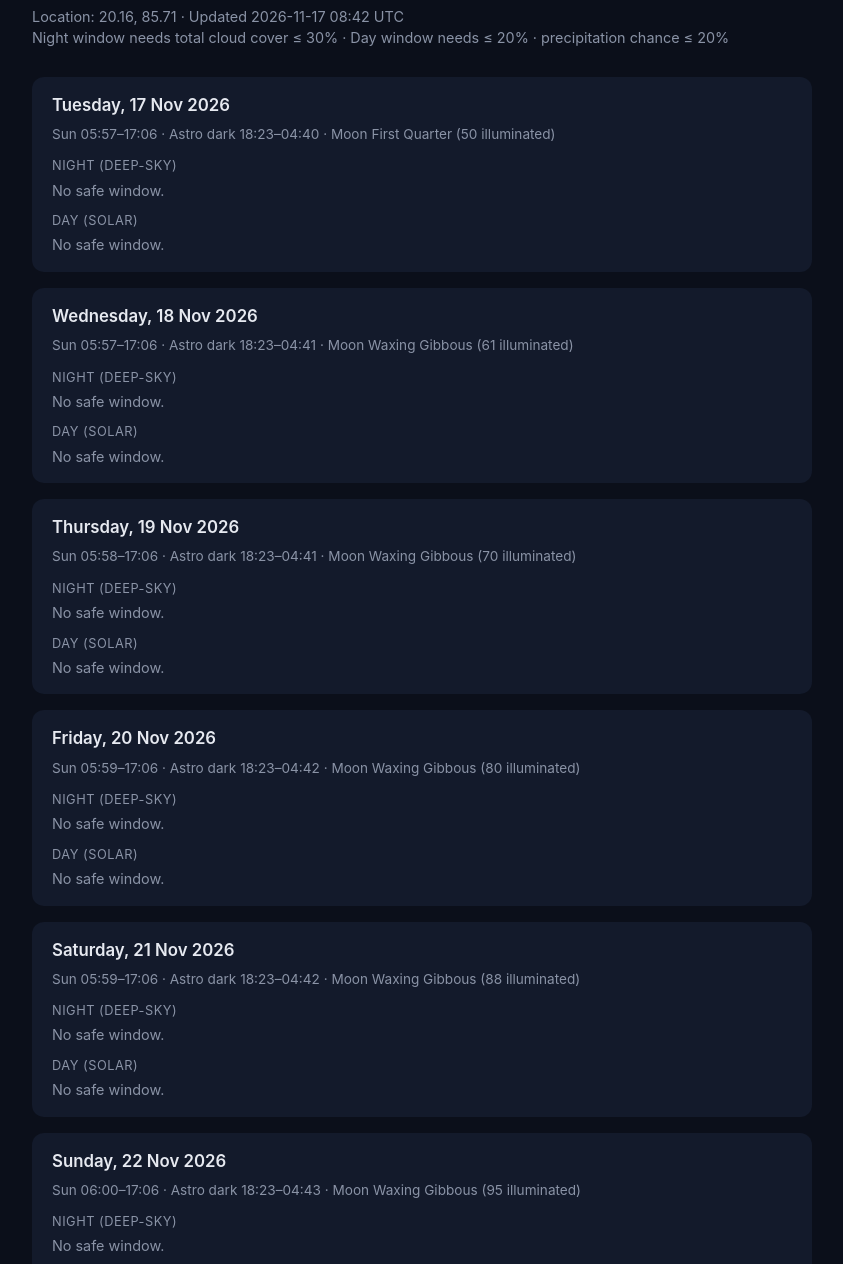
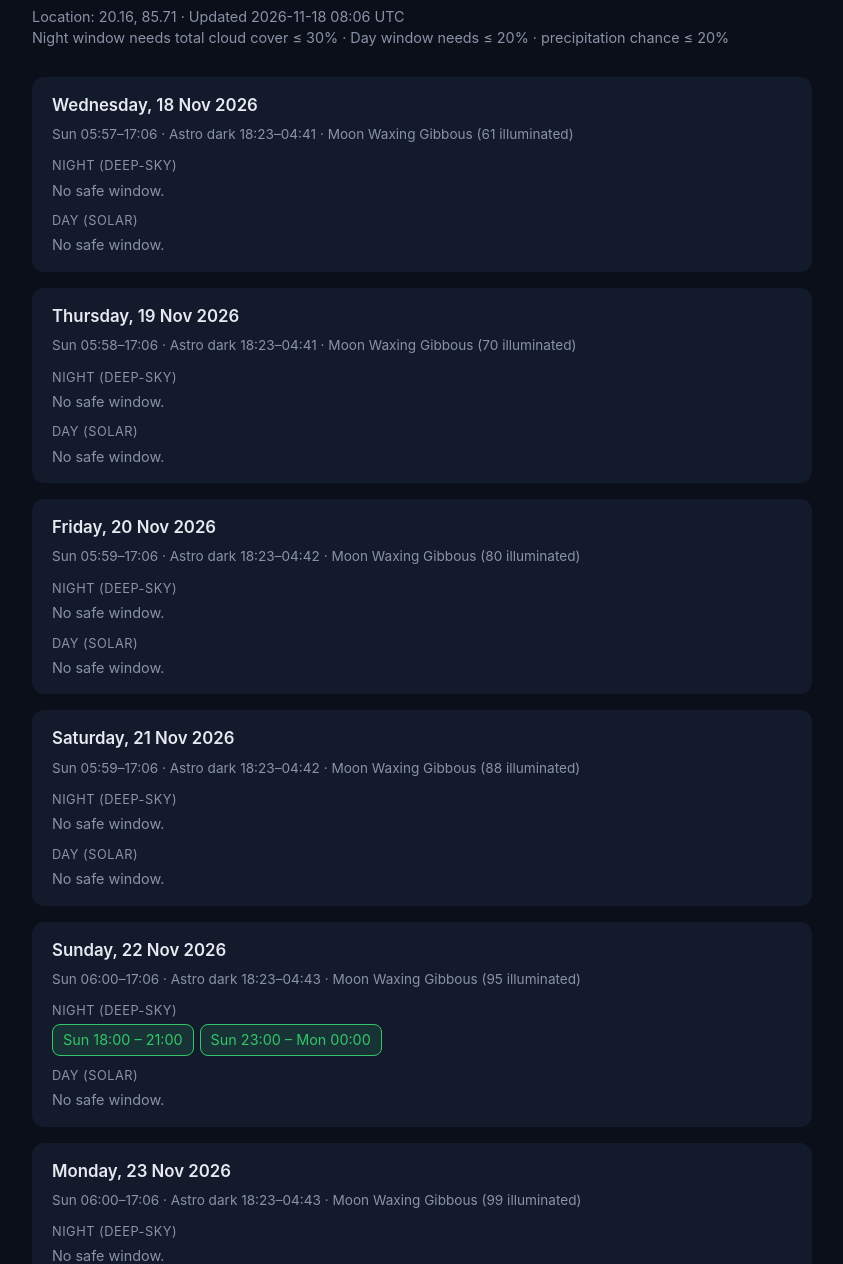
Before and after one commit to tron-sodashi/astro-window-checker, a plain HTML site: page docs/index.html in a window 1280 px wide. Shown: the part 71-1335 px from the top of the page, without its empty margins (218-1061 px from the left). Drawn offline with Linux system fonts and the light colour scheme.

Commit message:
Update astronomy forecast

```diff
--- a/docs/index.html
+++ b/docs/index.html
@@ -53,25 +53,9 @@
 <body>
   <h1>Astronomy window forecast</h1>
   <div class="subtitle">
-    Location: 20.16, 85.71 &middot; Updated 2026-11-17 08:42 UTC<br>
+    Location: 20.16, 85.71 &middot; Updated 2026-11-18 08:06 UTC<br>
     Night window needs total cloud cover ≤ 30% &middot;
     Day window needs ≤ 20% &middot; precipitation chance ≤ 20%
-  </div>
-
-  <div class="day-card">
-    <div class="day-title">Tuesday, 17 Nov 2026</div>
-    <div class="day-meta">
-      Sun 05:57–17:06 &middot; Astro dark 18:23–04:40 &middot;
-      Moon First Quarter (50 illuminated)
-    </div>
-    <div class="session">
-      <div class="session-label">Night (deep-sky)</div>
-      <div class="none">No safe window.</div>
-    </div>
-    <div class="session">
-      <div class="session-label">Day (solar)</div>
-      <div class="none">No safe window.</div>
-    </div>
   </div>
 
   <div class="day-card">
@@ -146,7 +130,7 @@
     </div>
     <div class="session">
       <div class="session-label">Night (deep-sky)</div>
-      <div class="none">No safe window.</div>
+      <span class="window">Sun 18:00 – 21:00</span><span class="window">Sun 23:00 – Mon 00:00</span>
     </div>
     <div class="session">
       <div class="session-label">Day (solar)</div>
@@ -170,6 +154,22 @@
     </div>
   </div>
 
+  <div class="day-card">
+    <div class="day-title">Tuesday, 24 Nov 2026</div>
+    <div class="day-meta">
+      Sun 06:01–17:06 &middot; Astro dark 18:23–04:44 &middot;
+      Moon Full Moon (100 illuminated)
+    </div>
+    <div class="session">
+      <div class="session-label">Night (deep-sky)</div>
+      <div class="none">No safe window.</div>
+    </div>
+    <div class="session">
+      <div class="session-label">Day (solar)</div>
+      <div class="none">No safe window.</div>
+    </div>
+  </div>
+
   <footer>
     Data from <a href="https://clearoutside.com" style="color: var(--accent)">clearoutside.com</a>.
     This page is regenerated automatically and thresholds are configurable in
```
